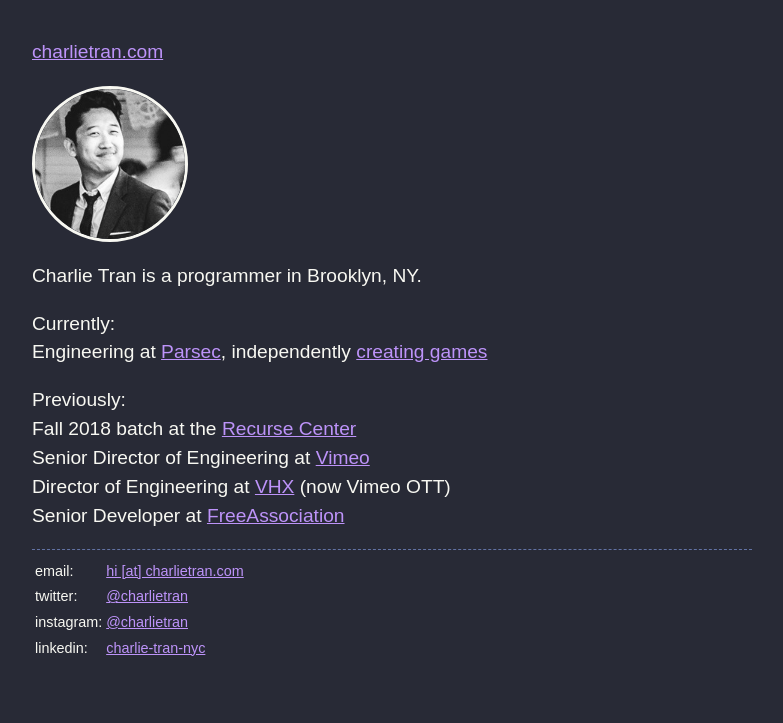
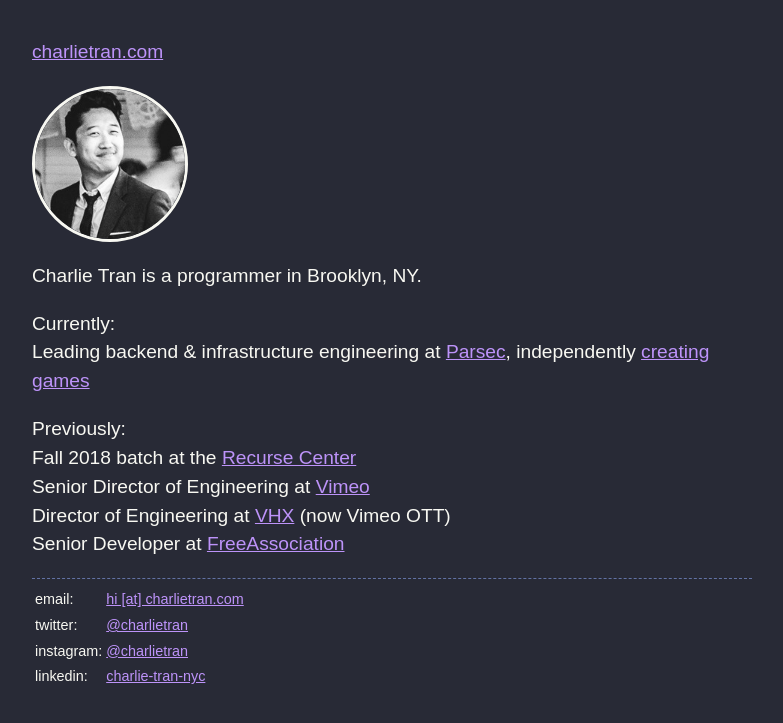
Before and after one commit to charlietran/charlietran.github.io, a Jekyll site: the page built from index.md, in a window 1280 px wide. Shown: the top 723 px of the page, without its empty margins (248-1031 px from the left). Built offline with Jekyll 4.4.1, drawn with Linux system fonts in a browser that asks for light colours; some web fonts are replaced.

Commit message:
Update index.md

```diff
--- a/index.md
+++ b/index.md
@@ -7,7 +7,7 @@ layout: home
 Charlie Tran is a programmer in Brooklyn, NY.
 
 Currently:
-Engineering at [Parsec](https://parsecgaming.com), independently [creating games](https://charlietran.itch.io/)
+Leading backend & infrastructure engineering at [Parsec](https://parsec.app), independently [creating games](https://charlietran.itch.io/)
 
 Previously:
 Fall 2018 batch at the [Recurse Center](https://www.recurse.com/)
```
